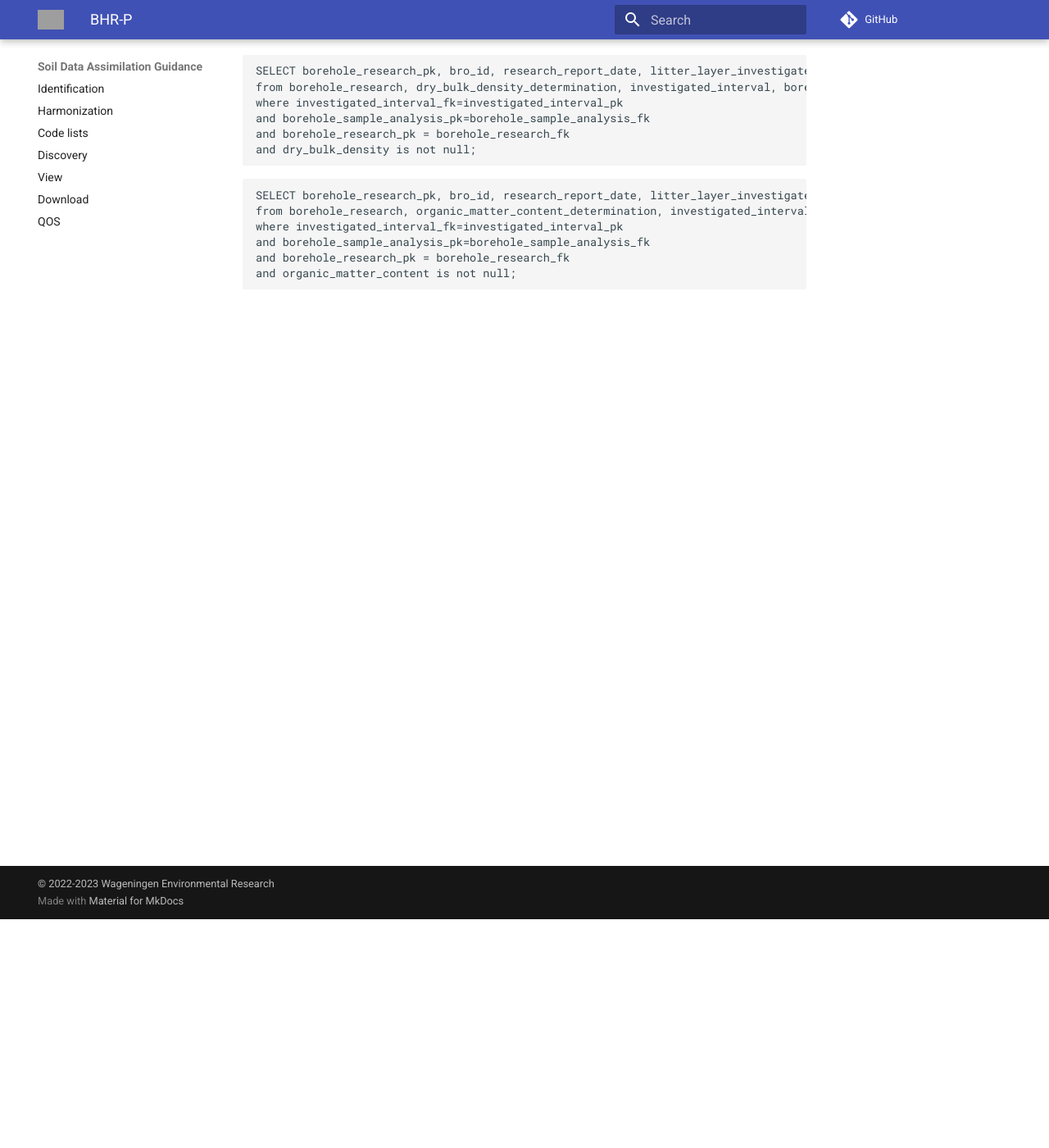
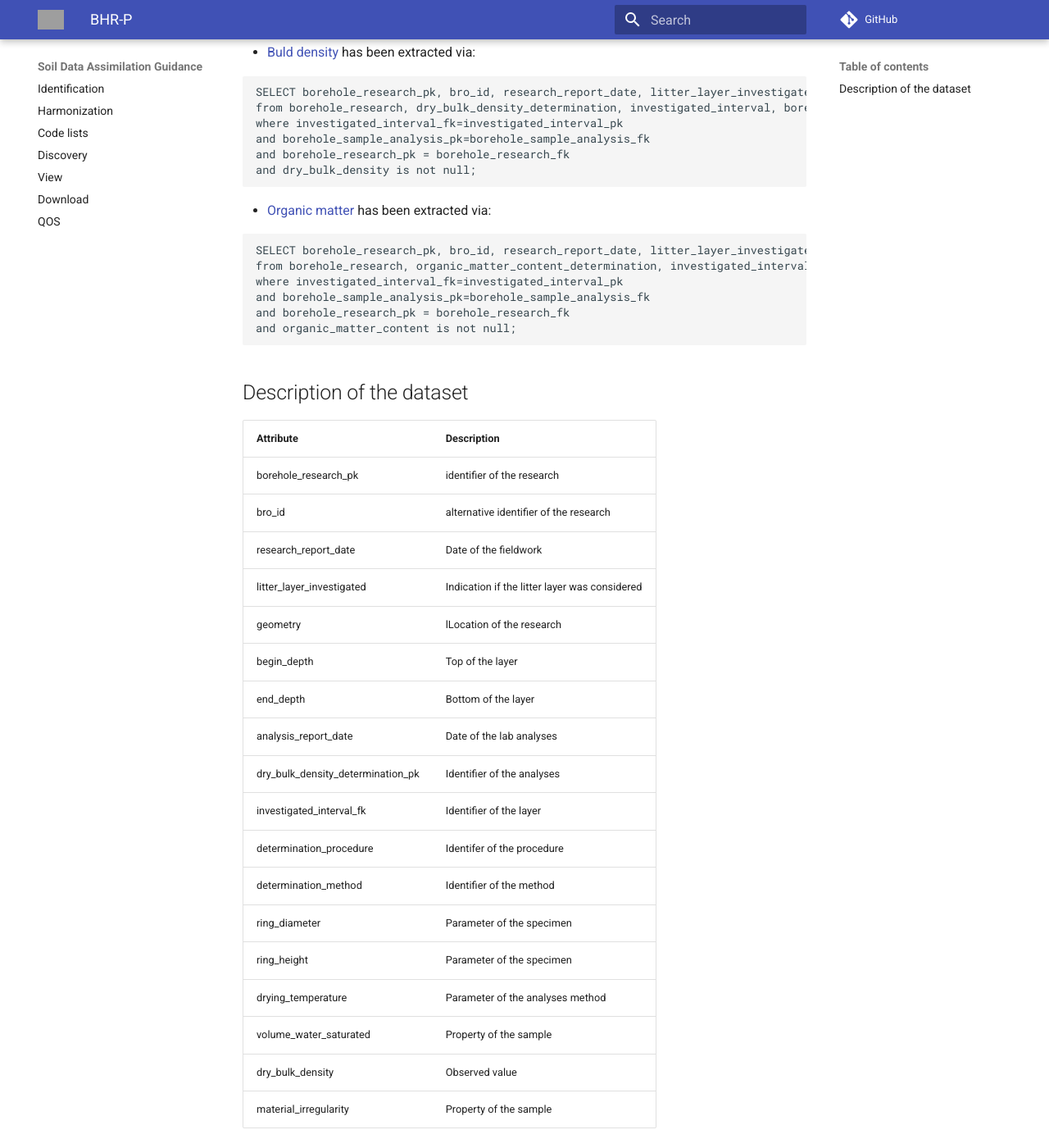
Before and after one commit to ejpsoil/soildata-assimilation-guidance, an MkDocs documentation site: the page built from docs/tools/data/bhr-p/readme.md, in a window 1280 px wide and 1400 px high, scrolled down 279 px. Shown: the whole window at 82% size. Built offline with MkDocs 1.6.1 and Material for MkDocs 9.7.7, drawn with Linux system fonts in a browser that asks for light colours; comment, search, counter and statistics services are not loaded; some of the changed text lies outside the part shown; grey boxes are pictures that could not be loaded.

Commit message:
update samples description

````diff
--- a/docs/tools/data/bhr-p/readme.md
+++ b/docs/tools/data/bhr-p/readme.md
@@ -1,12 +1,12 @@
 # BHR-P
 
-This is an extract of [BRO - Bodemkundig booronderzoek (BHR-P)](https://nationaalgeoregister.nl/geonetwork/srv/dut/catalog.search#/metadata/562127a6-0381-46b3-9ed7-10e61ec5ecb5).
+This is an extract of [BRO - Bodemkundig booronderzoek (BHR-P)](https://nationaalgeoregister.nl/geonetwork/srv/dut/catalog.search#/metadata/562127a6-0381-46b3-9ed7-10e61ec5ecb5), the Dutch National Database of Soil Profile analyses data (Licensed: CC-0).
 
 Bulk density and organic matter are relevant indicators of Carbon Stock.
 
 Downloaded at 17-01-2023.
 
-Datasets have been extracted using:
+- [Buld density](./bhr-p-bulk-dens.geojson) has been extracted via:
 
 ```sql
 SELECT borehole_research_pk, bro_id, research_report_date, litter_layer_investigated, standardized_location, begin_depth, end_depth, analysis_report_date,  dry_bulk_density_determination.*
@@ -17,6 +17,8 @@ and borehole_research_pk = borehole_research_fk
 and dry_bulk_density is not null;
 ```
 
+- [Organic matter](./bhr-p-organic-matter.geojson) has been extracted via:
+
 ```sql
 SELECT borehole_research_pk, bro_id, research_report_date, litter_layer_investigated, standardized_location, begin_depth, end_depth, analysis_report_date,  organic_matter_content_determination.*
 from borehole_research, organic_matter_content_determination, investigated_interval, borehole_sample_analysis
@@ -25,3 +27,26 @@ and borehole_sample_analysis_pk=borehole_sample_analysis_fk
 and borehole_research_pk = borehole_research_fk
 and organic_matter_content is not null;
 ```
+
+## Description of the dataset
+
+| Attribute | Description |
+| --- | --- |
+| borehole_research_pk | identifier of the research |
+| bro_id | alternative identifier of the research |
+| research_report_date | Date of the fieldwork |
+| litter_layer_investigated | Indication if the litter layer was considered |
+| geometry | lLocation of the research |
+| begin_depth | Top of the layer |
+| end_depth | Bottom of the layer |
+| analysis_report_date | Date of the lab analyses |
+| dry_bulk_density_determination_pk | Identifier of the analyses |
+| investigated_interval_fk | Identifier of the layer |
+| determination_procedure | Identifer of the procedure |
+| determination_method | Identifier of the method |
+| ring_diameter | Parameter of the specimen |
+| ring_height | Parameter of the specimen |
+| drying_temperature | Parameter of the analyses method |
+| volume_water_saturated | Property of the sample |
+| dry_bulk_density | Observed value |
+| material_irregularity | Property of the sample |
````
Also changed, not shown: docs/masterclass/index.md (+8 -4 lines).
